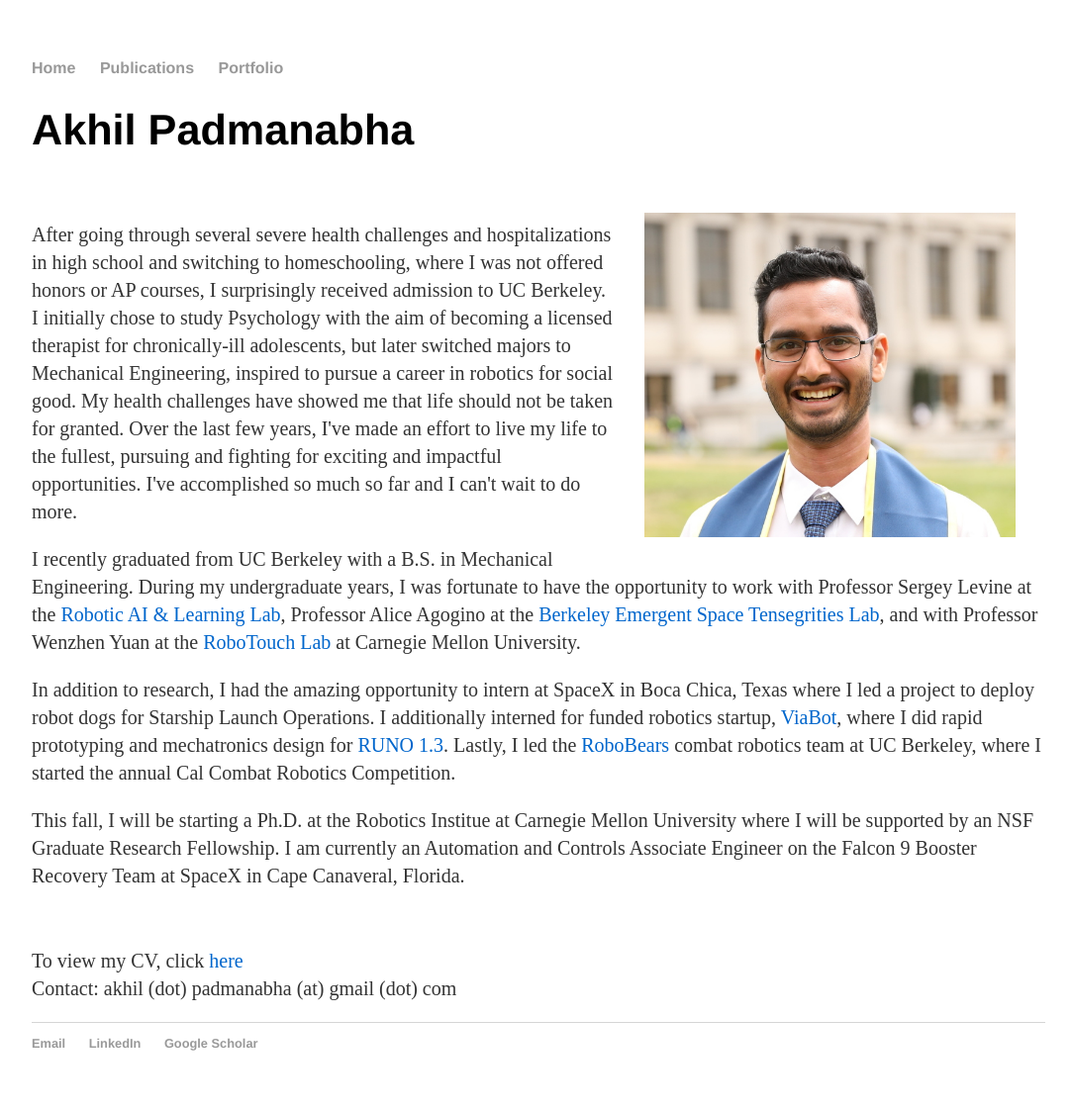
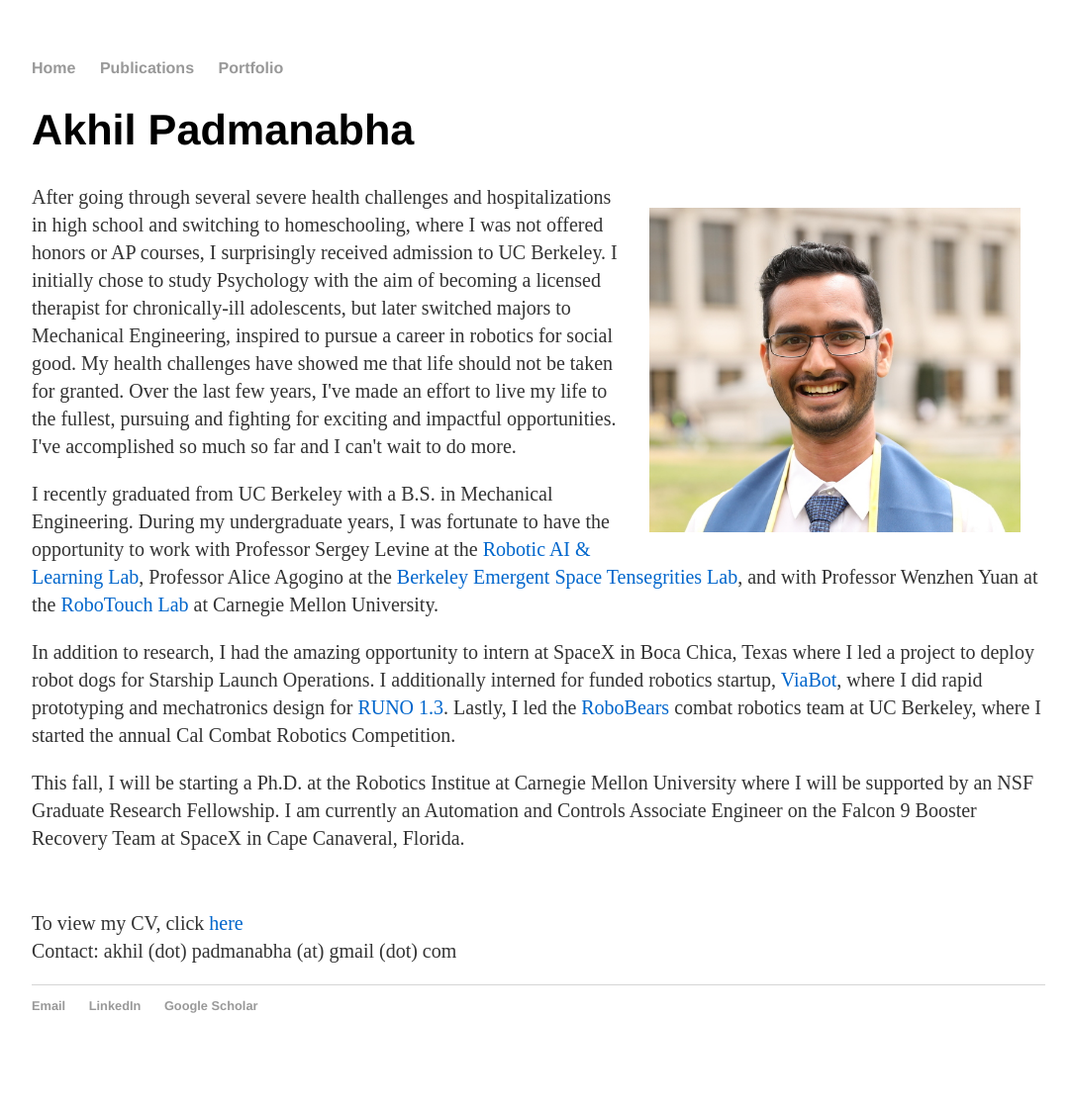
Before and after one commit to akhilpadmanabha/akhilpadmanabha.github.io, a Jekyll site: the page built from index.html, in a window 1280 px wide. Shown: the whole page at 99% size, without its empty margins (96-1179 px from the left). Built offline with Jekyll 4.4.1, drawn with Linux system fonts in a browser that asks for light colours; after the commit the page ends 1084 px from its top, so only the background shows below that.

```diff
--- a/css/main.css
+++ b/css/main.css
@@ -77,5 +77,5 @@
 }
 .border--new {
   background-color: #fff;
-  padding: 30px;
+  padding: 25px;
 }
--- a/index.html
+++ b/index.html
@@ -9,7 +9,6 @@
 
 <img src="images/portrait.jpeg" class = "border--new" width = "375px" height = "auto" align = "right" />
 
-<BR>
 
 <div class="blurb">
 	<p>After going through several severe health challenges and hospitalizations in high school and switching to homeschooling, where I was not offered honors or AP courses, I surprisingly received admission to UC Berkeley.
```
